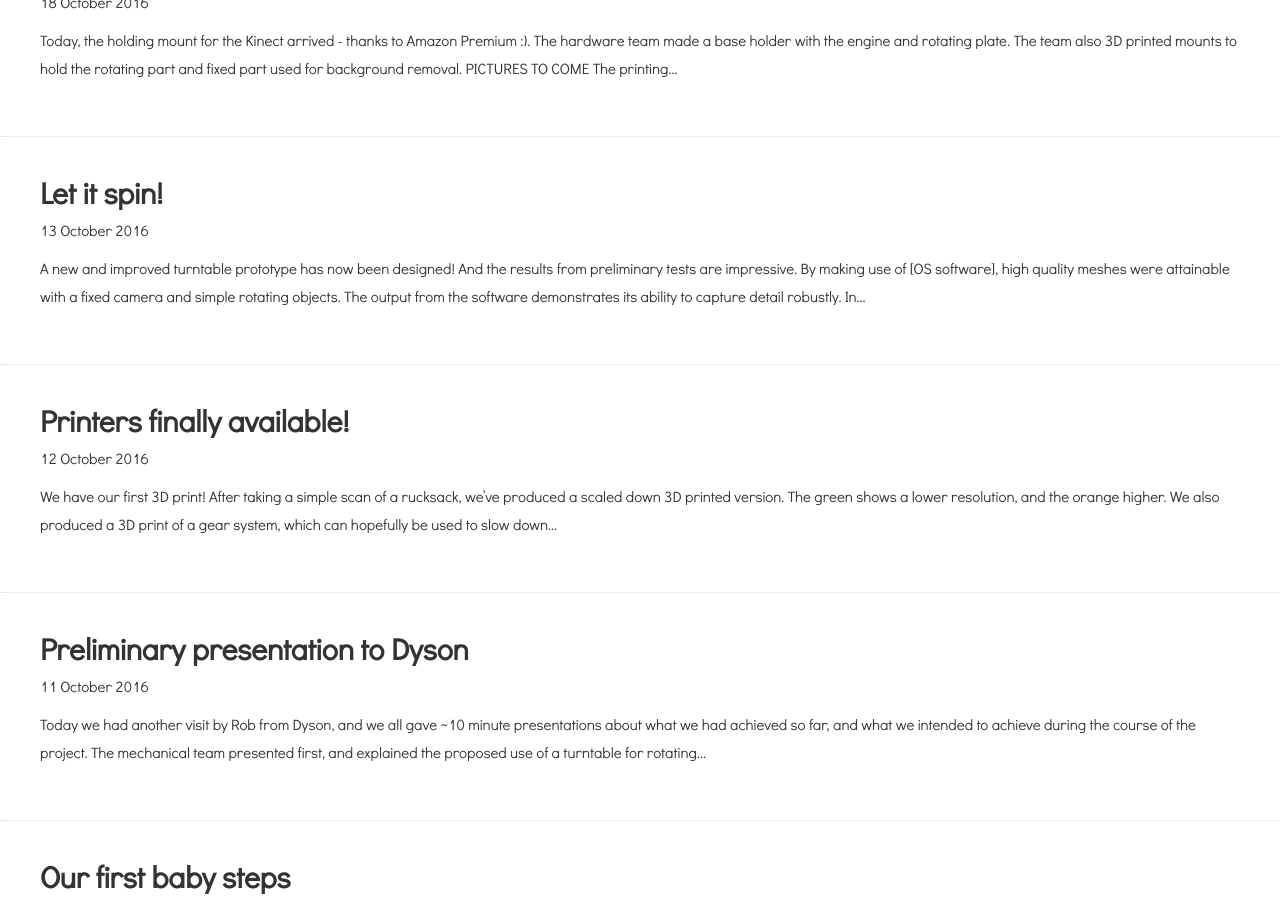
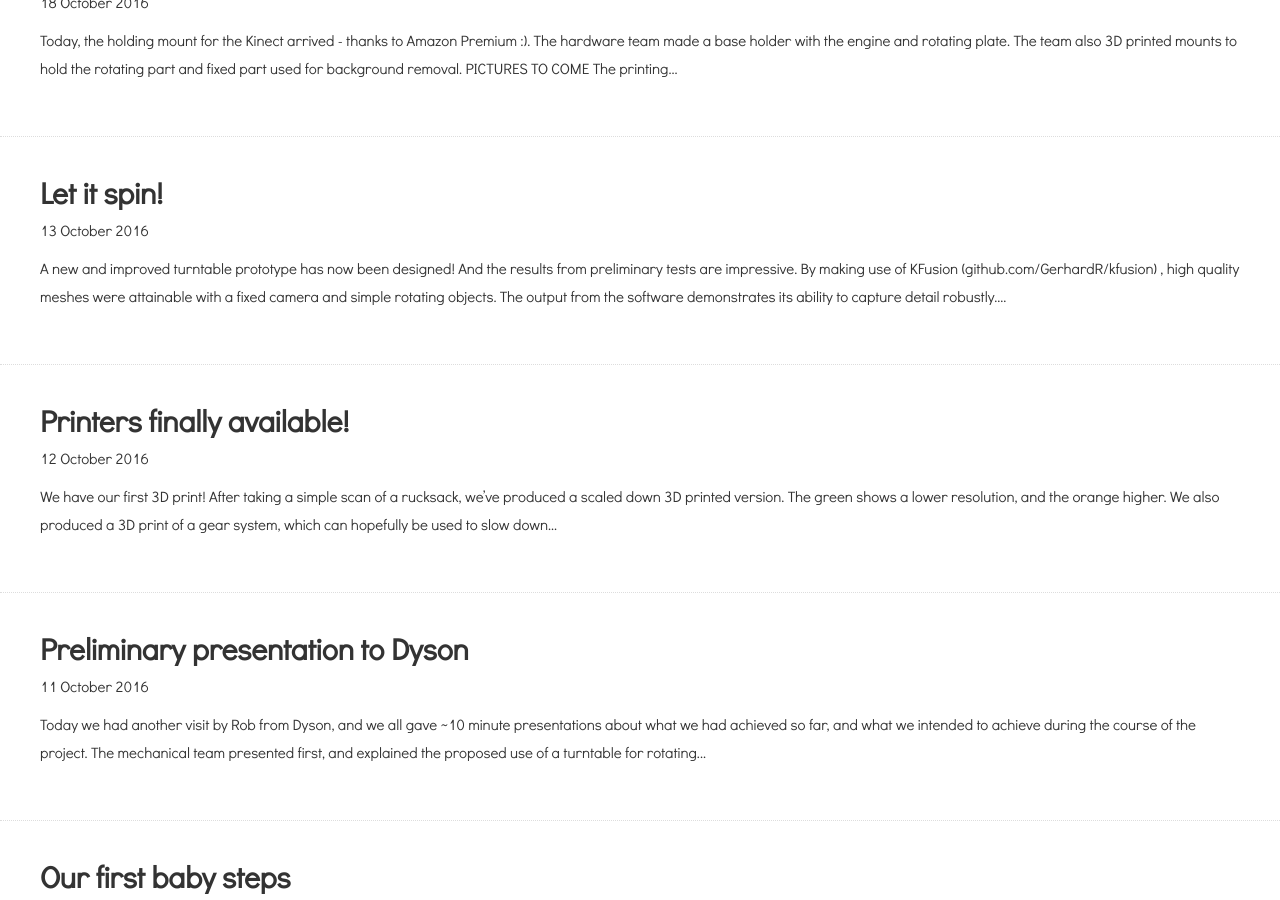
Before and after one commit to Protocopier/protocopier.github.io, a Jekyll site: the page built from blog.html, in a window 1280 px wide and 900 px high, scrolled down 798 px. Built offline with Jekyll 4.4.1, drawn with Linux system fonts in a browser that asks for light colours; nearby versions of some CDN libraries; some web fonts are replaced.

Commit message:
Update 2016-10-13-report-oct-13.md

```diff
--- a/_posts/2016-10-13-report-oct-13.md
+++ b/_posts/2016-10-13-report-oct-13.md
@@ -12,7 +12,7 @@ results from preliminary tests are impressive.
 <iframe width="560" height="315" src="https://www.youtube.com/embed/Ts8FubPOctM" frameborder="0" allowfullscreen></iframe>
 
 
-By making use of \[OS software\], high quality meshes were attainable
+By making use of KFusion (github.com/GerhardR/kfusion) , high quality meshes were attainable
 with a fixed camera and simple rotating objects. The output from the
 software demonstrates its ability to capture detail robustly.
 
```
